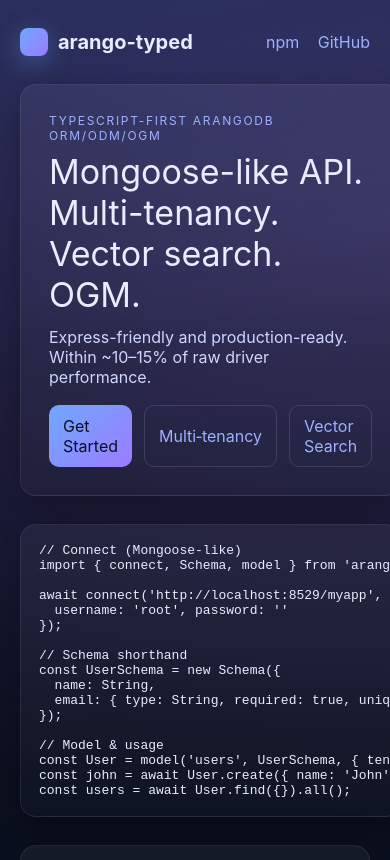
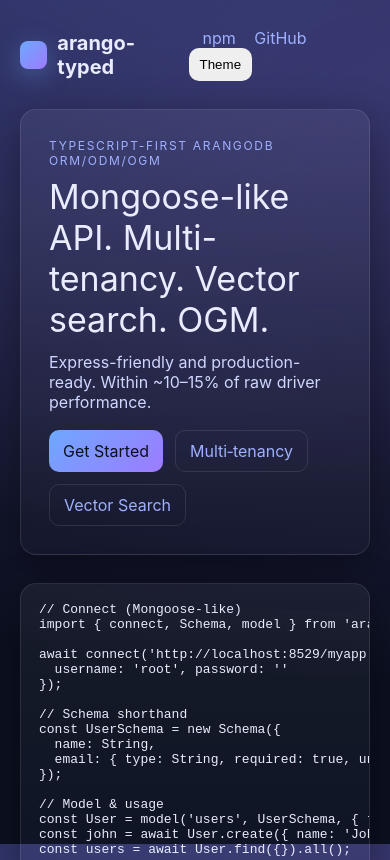
Before and after one commit to muhammedshafeeque/arango-typed, a website: page docs/index.html in a window 390 px wide. Shown: the top 860 px of the page. Drawn offline with Linux system fonts and the light colour scheme.

Commit message:
docs: themed landing with CSS/JS

```diff
--- /dev/null
+++ b/docs/assets/app.js
@@ -0,0 +1,22 @@
+(() => {
+  const prefersDark = window.matchMedia && window.matchMedia('(prefers-color-scheme: dark)').matches;
+  const toggle = document.getElementById('theme-toggle');
+  if (toggle) {
+    toggle.addEventListener('click', () => {
+      document.documentElement.classList.toggle('light');
+    });
+  }
+  // Smooth scroll for on-page anchors
+  document.querySelectorAll('a[href^="#"]').forEach(a => {
+    a.addEventListener('click', e => {
+      const id = a.getAttribute('href');
+      if (id && id.length > 1) {
+        const el = document.querySelector(id);
+        if (el) {
+          e.preventDefault();
+          el.scrollIntoView({ behavior: 'smooth', block: 'start' });
+        }
+      }
+    });
+  });
+})();
--- /dev/null
+++ b/docs/assets/style.css
@@ -0,0 +1,32 @@
+:root{--bg:#0b1020;--card:#121936;--muted:#9fb0ff;--fg:#e9ecff;--accent:#6ea8ff;--accent2:#9d7bff;--border:rgba(255,255,255,.1)}
+*{box-sizing:border-box}
+html,body{height:100%}
+body{margin:0;font-family:Inter,system-ui,-apple-system,Segoe UI,Roboto,Ubuntu;background:
+  radial-gradient(1200px 600px at 10% -10%,rgba(109,132,255,.25),transparent),
+  radial-gradient(1200px 600px at 110% 10%,rgba(157,123,255,.25),transparent),
+  var(--bg);color:var(--fg)}
+a{color:var(--muted);text-decoration:none}
+a:hover{color:#fff}
+.container{max-width:1140px;margin:0 auto;padding:28px 20px 64px}
+.nav{display:flex;align-items:center;justify-content:space-between;margin-bottom:28px}
+.brand{display:flex;gap:10px;align-items:center}
+.logo{width:28px;height:28px;border-radius:8px;background:linear-gradient(135deg,var(--accent),var(--accent2));box-shadow:0 6px 24px rgba(110,168,255,.35)}
+.brand h1{font-size:20px;margin:0}
+.links a{margin-left:14px}
+.toggle{cursor:pointer;border:1px solid var(--border);padding:8px 10px;border-radius:10px}
+.grid{display:grid;grid-template-columns:1.1fr .9fr;gap:28px;align-items:center}
+.card{background:linear-gradient(180deg,rgba(255,255,255,.05),rgba(255,255,255,.02));border:1px solid var(--border);border-radius:16px;box-shadow:0 10px 40px rgba(0,0,0,.35)}
+.p-28{padding:28px}
+.eyebrow{color:var(--muted);letter-spacing:.14em;text-transform:uppercase;font-size:12px}
+.title{font-size:34px;margin:8px 0 12px}
+.subtitle{color:#cfd6ff;margin:0 0 18px}
+.cta{display:flex;gap:12px;margin-top:16px;flex-wrap:wrap}
+.btn{padding:10px 14px;border-radius:10px;border:1px solid var(--border);display:inline-flex;gap:8px;align-items:center}
+.btn.primary{background:linear-gradient(135deg,var(--accent),var(--accent2));color:#0c0f1f;border:none}
+.code{padding:18px;font-family:ui-monospace,SFMono-Regular,Menlo,monospace;font-size:13px;overflow:auto}
+pre{margin:0;white-space:pre}
+.features{display:grid;grid-template-columns:repeat(3,1fr);gap:18px;margin-top:28px}
+.feature{padding:16px}
+.docs{margin-top:28px}
+.footer{opacity:.7;margin-top:36px;font-size:13px}
+@media (max-width:900px){.grid{grid-template-columns:1fr}.features{grid-template-columns:1fr}}
--- a/docs/index.html
+++ b/docs/index.html
@@ -23,40 +23,7 @@
       "license": "https://opensource.org/licenses/MIT"
     }
     </script>
-    <style>
-      :root{--bg:#0b1020;--card:#121936;--muted:#9fb0ff;--fg:#e9ecff;--accent:#6ea8ff;--accent2:#9d7bff}
-      *{box-sizing:border-box}
-      body{font-family:Inter,system-ui,-apple-system,Segoe UI,Roboto,Ubuntu;background:
-        radial-gradient(1200px 600px at 10% -10%,rgba(109,132,255,.25),transparent),
-        radial-gradient(1200px 600px at 110% 10%,rgba(157,123,255,.25),transparent),
-        var(--bg);
-        color:var(--fg);margin:0}
-      a{color:var(--muted);text-decoration:none}
-      a:hover{color:#fff}
-      .container{max-width:1100px;margin:0 auto;padding:28px 20px 64px}
-      .nav{display:flex;align-items:center;justify-content:space-between;margin-bottom:28px}
-      .brand{display:flex;gap:10px;align-items:center}
-      .logo{width:28px;height:28px;border-radius:8px;background:
-        linear-gradient(135deg,var(--accent),var(--accent2));box-shadow:0 6px 24px rgba(110,168,255,.35)}
-      .brand h1{font-size:20px;margin:0}
-      .links a{margin-left:14px}
-      .hero{display:grid;grid-template-columns:1.1fr .9fr;gap:28px;align-items:center;margin-top:10px}
-      .card{background:linear-gradient(180deg,rgba(255,255,255,.05),rgba(255,255,255,.02));
-        border:1px solid rgba(255,255,255,.08);border-radius:16px;box-shadow:0 10px 40px rgba(0,0,0,.35)}
-      .hero .left{padding:28px}
-      .eyebrow{color:var(--muted);letter-spacing:.14em;text-transform:uppercase;font-size:12px}
-      .title{font-size:34px;margin:8px 0 12px}
-      .subtitle{color:#cfd6ff;margin:0 0 18px}
-      .cta{display:flex;gap:12px;margin-top:16px}
-      .btn{padding:10px 14px;border-radius:10px;border:1px solid rgba(255,255,255,.12);display:inline-flex;gap:8px;align-items:center}
-      .btn.primary{background:linear-gradient(135deg,var(--accent),var(--accent2));color:#0c0f1f;border:none}
-      .code-card{padding:18px;font-family:ui-monospace,SFMono-Regular,Menlo,monospace;font-size:13px;overflow:auto}
-      pre{margin:0;white-space:pre}
-      .features{display:grid;grid-template-columns:repeat(3,1fr);gap:18px;margin-top:28px}
-      .feature{padding:16px}
-      .footer{opacity:.7;margin-top:36px;font-size:13px}
-      @media (max-width:900px){.hero{grid-template-columns:1fr}.features{grid-template-columns:1fr}}
-    </style>
+    <link rel="stylesheet" href="./assets/style.css">
   </head>
   <body>
     <div class="container">
@@ -68,11 +35,12 @@
         <div class="links">
           <a href="https://www.npmjs.com/package/arango-typed">npm</a>
           <a href="https://github.com/muhammedshafeeque/arango-typed">GitHub</a>
+          <button id="theme-toggle" class="toggle" title="Toggle theme">Theme</button>
         </div>
       </div>
 
-      <section class="hero">
-        <div class="card left">
+      <section class="grid">
+        <div class="card p-28">
           <div class="eyebrow">TypeScript-first ArangoDB ORM/ODM/OGM</div>
           <div class="title">Mongoose-like API. Multi-tenancy. Vector search. OGM.</div>
           <p class="subtitle">Express-friendly and production-ready. Within ~10–15% of raw driver performance.</p>
@@ -82,7 +50,7 @@
             <a class="btn" href="./VECTOR_SEARCH.md">Vector Search</a>
           </div>
         </div>
-        <div class="card code-card" aria-label="Code example">
+        <div class="card code" aria-label="Code example">
 <pre><code>// Connect (Mongoose-like)
 import { connect, Schema, model } from 'arango-typed';
 
@@ -144,5 +112,6 @@
 
       <div class="footer">MIT © arango-typed • <a href="https://github.com/muhammedshafeeque/arango-typed">GitHub</a> • <a href="https://www.npmjs.com/package/arango-typed">npm</a></div>
     </div>
+    <script src="./assets/app.js"></script>
   </body>
   </html>
```
